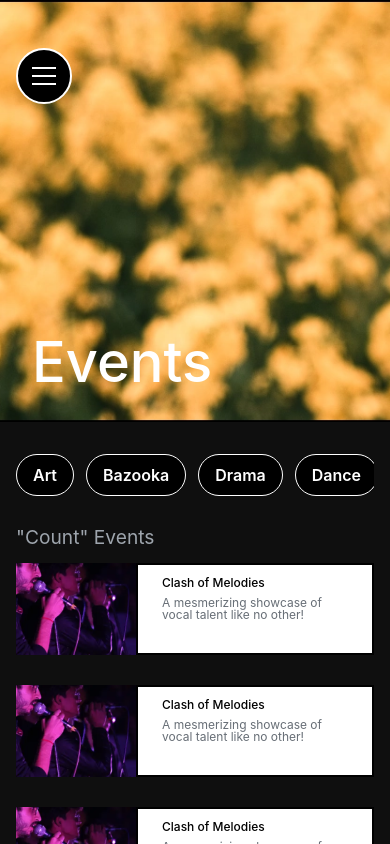
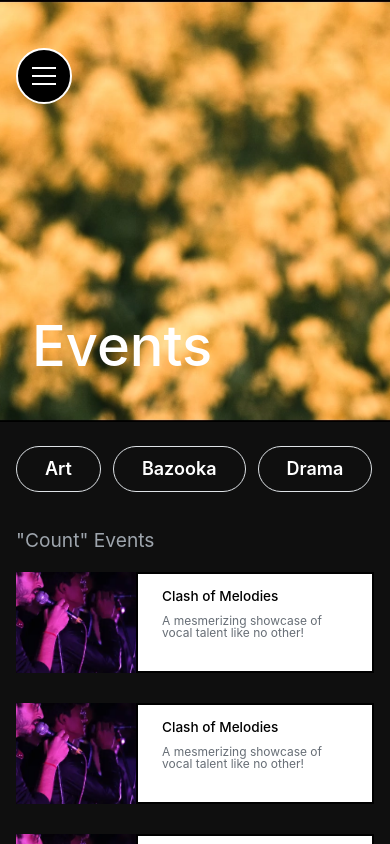
Before and after one commit to tarangIIITDMJ/tarang-web, a Next.js app: page /events in a window 390 px wide. Shown: the top 844 px of the page. Built offline with nearby package versions, Linux system fonts and the light colour scheme.

Commit message:
Event page mobile responsive

```diff
--- a/app/components/EventPageSections/EventCards.jsx
+++ b/app/components/EventPageSections/EventCards.jsx
@@ -1,6 +1,7 @@
 "use client";
 import { Text, Stack, Grid, Card, Flex, Box, Image } from "@mantine/core";
 import { useMediaQuery } from "@mantine/hooks";
+import cssStyles from "@/app/styles/events.module.css";
 
 const eventCardData = [
   {
@@ -55,7 +56,7 @@ export default function EventCards() {
               border: "2px solid #000",
             }}
           >
-            <Text fw={500} size={isMobile ? "0.75rem" : "1.25rem"}>
+            <Text fw={500} className={cssStyles.EventCardText}>
               {name}
             </Text>
             <Text
@@ -75,8 +76,7 @@ export default function EventCards() {
     <Stack
       bg={"#0F0F0F"}
       align="flex-start"
-      py={isMobile ? "1rem" : "2rem"}
-      px={isMobile ? "0" : "5.5rem"}
+      className={cssStyles.EventCardStack}
     >
       <Grid
         gutter={isMobile ? "1.875rem" : "1.75rem"}
--- a/app/components/EventPageSections/EventCategories.jsx
+++ b/app/components/EventPageSections/EventCategories.jsx
@@ -1,18 +1,12 @@
 "use client";
 import React, { useState } from "react";
-import {
-  Button,
-  Group,
-  Container,
-  ScrollArea,
-  Stack,
-  Text,
-} from "@mantine/core";
+import { Button, Container, ScrollArea, Text, Flex, Chip } from "@mantine/core";
 import { IconX } from "@tabler/icons-react";
 import { useMediaQuery } from "@mantine/hooks";
+import cssStyles from "@/app/styles/events.module.css";
 
 export default function EventCategories() {
-  const [list, setList] = useState([
+  const list = [
     "Art",
     "Bazooka",
     "Drama",
@@ -21,67 +15,74 @@ export default function EventCategories() {
     "Photography",
     "Literature",
     "Others",
-  ]);
+  ];
 
   const [selectedEvents, setSelectedEvents] = useState([]);
   const isMobileView = useMediaQuery("(max-width: 768px)");
-
-  function EventsButtonGroup({ isMobileView }) {
-    return (
-      <Stack>
-        <Group
-          gap={isMobileView ? "sm" : "30"}
-          w={isMobileView ? "fit-content" : "100%"}
-          wrap={"no"}
-          py={isMobileView ? "1rem" : "3rem"}
-        >
-          {list.map((event, index) => {
-            return (
-              <Button
-                key={index}
-                onClick={() => {
-                  if (selectedEvents.includes(event)) {
-                    setSelectedEvents(
-                      selectedEvents.filter((item) => item !== event)
-                    );
-                  } else {
-                    setSelectedEvents([...selectedEvents, event]);
-                  }
-                }}
-                rightSection={selectedEvents.includes(event) ? <IconX /> : ""}
-                bg={selectedEvents.includes(event) ? "white" : "black"}
-                c={selectedEvents.includes(event) ? "black" : "white"}
-                size={isMobileView ? "md" : "lg"}
-                style={{ border: "1px solid white" }}
-                radius="xl"
-                px="1rem"
-              >
-                {event}
-              </Button>
-            );
-          })}
-        </Group>
-      </Stack>
-    );
-  }
 
   return (
     <Container
       pos="relative"
       m={0}
-      pl={isMobileView ? "1rem" : "5.5rem"}
+      pl={"5.5rem"}
       miw="100%"
       bg={"#0F0F0F"}
+      className={cssStyles.EventCategoriesContainer}
     >
-      {isMobileView ? (
-        <ScrollArea py={"1rem"}>
-          <EventsButtonGroup isMobileView={isMobileView} />
-        </ScrollArea>
-      ) : (
-        <EventsButtonGroup isMobileView={isMobileView} />
-      )}
+      <ScrollArea
+        styles={{
+          scrollbar: { background: "transparent" },
+          thumb: { background: "white" },
+        }}
+      >
+        <Flex
+          gap={30}
+          py={"3rem"}
+          className={cssStyles.EventCategoriesButtonsGrp}
+        >
+          <Chip.Group
+            multiple
+            value={selectedEvents}
+            onChange={setSelectedEvents}
+          >
+            {list.map((event, index) => {
+              let selected = selectedEvents.includes(event);
+              return (
+                <Chip
+                  icon={
+                    <IconX size={24} color={selected ? "black" : "white"} />
+                  }
+                  variant="outline"
+                  styles={{
+                    label: {
+                      background: selected ? "white" : "transparent",
+                      color: selected ? "black" : "white",
+                      paddingBlock: "22px",
+                      fontWeight: "600",
+                      gap: 10,
+                      flexDirection: "row-reverse",
+                    },
+                  }}
+                  size="lg"
+                  color="white"
+                  key={index}
+                  value={event}
+                  className={cssStyles.EventCategoriesChips}
+                >
+                  {event}
+                </Chip>
+              );
+            })}
+          </Chip.Group>
+        </Flex>
+      </ScrollArea>
 
-      <Text c="#9EA5AD" size={isMobileView ? "1.2rem" : "2rem"}>
+      <Text
+        c="#9EA5AD"
+        className={cssStyles.EventCategoriesText}
+        mt={10}
+        fz={"2rem"}
+      >
         &quot;Count&quot; Events
       </Text>
     </Container>
--- a/app/components/EventPageSections/HeroSection.jsx
+++ b/app/components/EventPageSections/HeroSection.jsx
@@ -1,25 +1,35 @@
-"use client";
 import { BackgroundImage, Text, Box, Container } from "@mantine/core";
-import { useMediaQuery } from "@mantine/hooks";
+import cssStyles from "@/app/styles/events.module.css";
 
 export default function HeroSection() {
-  const isMobileView = useMediaQuery("(max-width: 768px)");
   return (
     <Container
-      h={isMobileView ? "50vh" : "60vh"}
+      h={"60vh"}
       m={0}
       p={0}
       miw="100%"
-      style={styles.container}
+      pos={"relative"}
+      className={cssStyles.HeroSectionContainer}
     >
-      <BackgroundImage src="/EventPageHeroImage2.webp" style={styles.image}>
+      <BackgroundImage
+        src={`/EventPageHeroImage2.webp`}
+        miw={"100%"}
+        h={"100%"}
+        style={{
+          hero: {
+            objectFit: "cover",
+            boxShadow: "0px 4px 4px 0px rgba(0, 0, 0, 0.25)",
+          },
+        }}
+      >
         <Text
-          size={isMobileView ? "3.5rem" : "8rem"}
+          fz={"8rem"}
           c="white"
           pos="absolute"
           fw={500}
-          bottom={isMobileView ? "2rem" : "3rem"}
-          left={isMobileView ? "2rem" : "5rem"}
+          bottom={"2rem"}
+          left={"5rem"}
+          className={cssStyles.HeroSectionHeading}
         >
           Events
         </Text>
@@ -27,14 +37,3 @@ export default function HeroSection() {
     </Container>
   );
 }
-
-const styles = {
-  container: {
-    position: "relative",
-  },
-  image: {
-    minWidth: "100%",
-    height: "100%",
-    objectFit: "cover",
-  },
-};
--- a/app/components/MainAppShell.jsx
+++ b/app/components/MainAppShell.jsx
@@ -53,6 +53,7 @@ function createNavItem(isMobileView, item, hovered, sethovered) {
       onMouseEnter={() => sethovered(item.name)}
       onMouseLeave={() => sethovered("")}
     >
+      <Link href={item.link}>
         <Group
           justify="space-between"
           align="center"
@@ -66,7 +67,7 @@ function createNavItem(isMobileView, item, hovered, sethovered) {
               fontSize: fontSize,
             }}
           >
-          <Link href={item.link}>{item.name}</Link>
+            {item.name}
           </Text>
           <Transition
             mounted={hovered == item.name}
@@ -85,6 +86,7 @@ function createNavItem(isMobileView, item, hovered, sethovered) {
             )}
           </Transition>
         </Group>
+      </Link>
       <Divider color="#9A9A9A" size={"md"} mt={25} />
     </Box>
   );
--- a/app/events/[event]/page.jsx
+++ b/app/events/[event]/page.jsx
@@ -20,7 +20,6 @@ export default function Events({ event }) {
 export async function getStaticPaths() {
   const eventDetails = await getAllEvents();
   const events = eventDetails.data.events;
-
   return {
     paths: events.map((event) => ({
       params: { event: event.slug },
--- a/app/events/page.jsx
+++ b/app/events/page.jsx
@@ -1,4 +1,3 @@
-"use client";
 import MainAppShell from "@/app/components/MainAppShell";
 import HeroSection from "@/app/components/EventPageSections/HeroSection";
 import EventCategories from "@/app/components/EventPageSections/EventCategories";
--- /dev/null
+++ b/app/styles/events.module.css
@@ -0,0 +1,36 @@
+@media (max-width: $mantine-breakpoint-xs) {
+
+    /* Hero Section */
+    .HeroSectionContainer {
+        height: 50vh !important;
+    }
+    .HeroSectionHeading {
+        bottom: 2rem !important;
+        left: 2rem !important;
+        font-size: 3.5rem !important;
+    }
+
+    /* Event Categories  */
+    .EventCategoriesContainer {
+        padding-left: 1rem !important;
+    }
+    .EventCategoriesText{
+        font-size: 1.2rem !important;
+    }
+    .EventCategoriesButtonsGrp {
+        gap: var(--mantine-spacing-sm) !important;
+        padding: 1.5rem 0 !important;
+    }
+    .EventCategoriesChips {
+        font-size: var(--mantine-font-size-xs) !important;
+    }
+
+    /* Event Cards  */
+    .EventCardStack {
+        padding-block: 1rem !important ;
+        padding-inline: 0;
+    }
+    .EventCardText {
+        font-size: 0.85rem !important;
+    }
+  }
--- a/package.json
+++ b/package.json
@@ -13,7 +13,6 @@
     "@mantine/form": "^7.1.0",
     "@mantine/hooks": "^7.0.0",
     "@mantine/notifications": "^7.1.0",
-    "@react-google-maps/api": "^2.19.2",
     "@tabler/icons-react": "^2.35.0",
     "axios": "^1.5.1",
     "eslint": "8.50.0",
@@ -24,8 +23,8 @@
     "zustand": "^4.4.1"
   },
   "devDependencies": {
-    "postcss": "^8.4.30",
-    "postcss-preset-mantine": "^1.7.0",
+    "postcss": "^8.4.31",
+    "postcss-preset-mantine": "^1.8.0",
     "postcss-simple-vars": "^7.0.1"
   }
 }
```
Also changed, not shown: app/components/EventDetailsSection/EventGuidelines.jsx (+6 -7 lines), app/components/EventDetailsSection/HeroSection.jsx (+19 -21 lines), 1 other file (tests, documents, lock files or other folders). Lines whose indentation alone changed are shown as unchanged.
